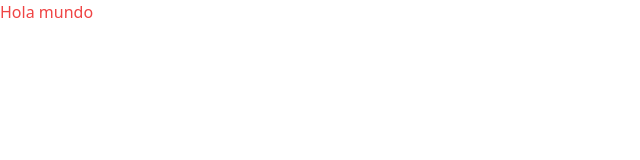
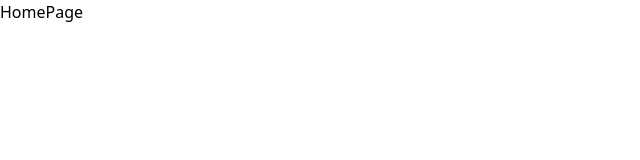
Before and after one commit to iancarlosortega/frogmi-interview-client, a React (Vite) app: page / in a window 1280 px wide. Shown: the top 160 px of the page, without its empty margins (0-640 px from the left). Built offline with nearby package versions, Linux system fonts and the light colour scheme.

Commit message:
Implement react-router-dom and config routes

```diff
--- a/package.json
+++ b/package.json
@@ -13,7 +13,8 @@
     "autoprefixer": "^10.4.19",
     "postcss": "^8.4.38",
     "react": "^18.2.0",
-    "react-dom": "^18.2.0"
+    "react-dom": "^18.2.0",
+    "react-router-dom": "^6.22.3"
   },
   "devDependencies": {
     "@types/react": "^18.2.66",
--- a/src/App.tsx
+++ /dev/null
@@ -1,7 +0,0 @@
-function App() {
-  return (
-    <h1 className='text-red-500'>Hola mundo</h1>
-  )
-}
-
-export default App
--- a/src/main.tsx
+++ b/src/main.tsx
@@ -1,10 +1,22 @@
-import React from 'react'
 import ReactDOM from 'react-dom/client'
-import App from './App.tsx'
+
+import { RouterProvider, createBrowserRouter } from 'react-router-dom';
+import { HomePage } from './pages/Home.tsx';
+import { FeaturePage } from './pages/Feature.tsx';
+
 import './index.css'
 
+const router = createBrowserRouter([
+  {
+    path: "/",
+    element: <HomePage />,
+  },
+  {
+    path: "/:id",
+    element: <FeaturePage />,
+  },
+]);
+
 ReactDOM.createRoot(document.getElementById('root')!).render(
-  <React.StrictMode>
-    <App />
-  </React.StrictMode>,
+  <RouterProvider router={router} />
 )
--- /dev/null
+++ b/src/pages/Feature.tsx
@@ -0,0 +1,5 @@
+export const FeaturePage = () => {
+  return (
+    <div>FeaturePage</div>
+  )
+}
--- /dev/null
+++ b/src/pages/Home.tsx
@@ -0,0 +1,5 @@
+export const HomePage = () => {
+  return (
+    <div>HomePage</div>
+  )
+}
```
Also changed, not shown: 1 other file (tests, documents, lock files or other folders).
